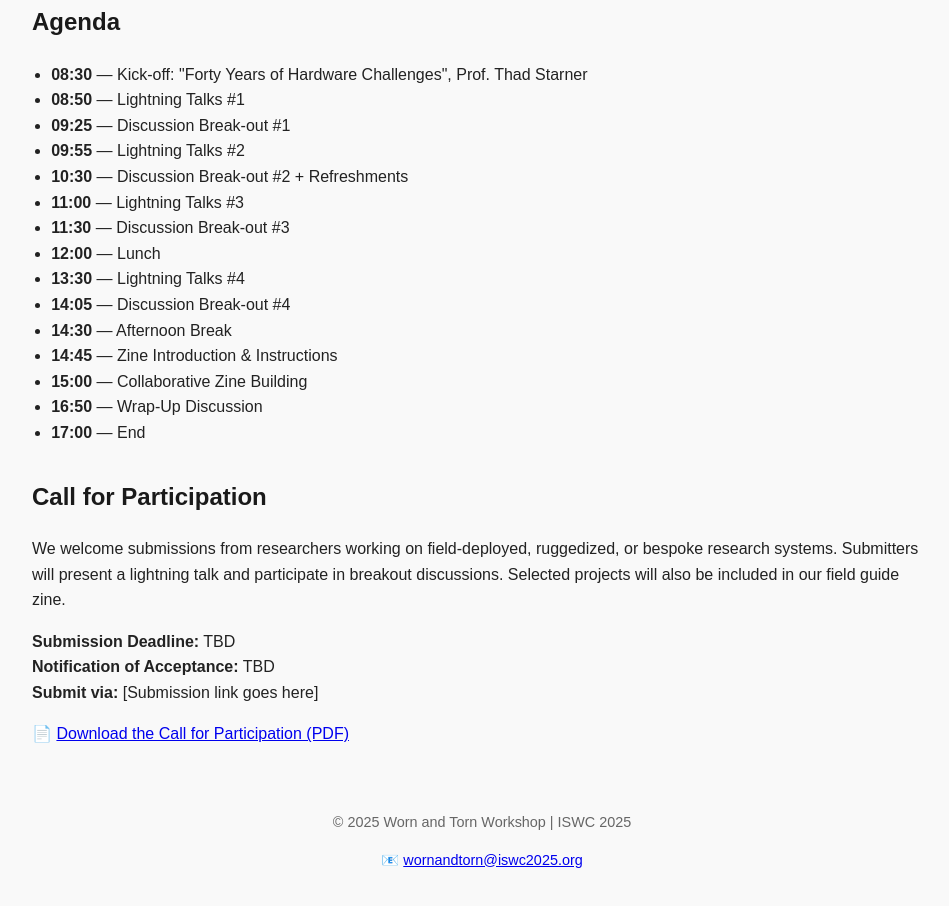
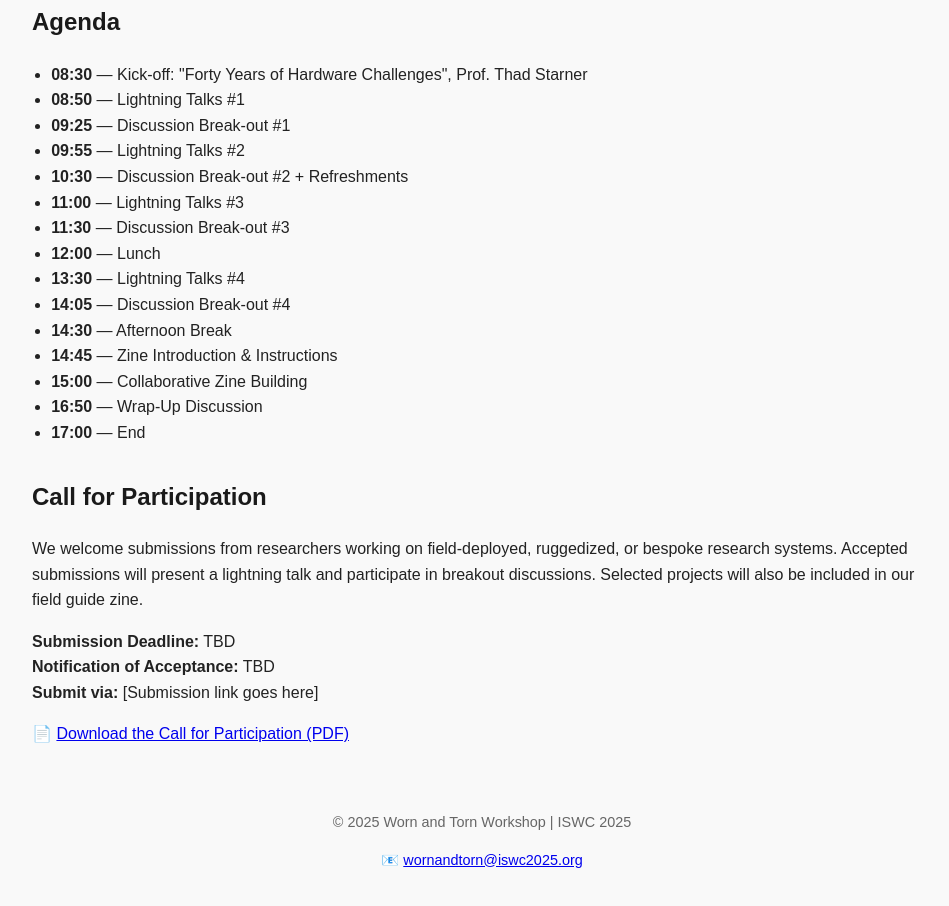
Before and after one commit to wornandtornworkshop/wornandtornworkshop.github.io, a plain HTML site: page index.html in a window 1280 px wide. Shown: the part 1719-2625 px from the top of the page, without its empty margins (158-1107 px from the left). Drawn offline with Linux system fonts and the light colour scheme.

Commit message:
Update index.html

```diff
--- a/index.html
+++ b/index.html
@@ -146,7 +146,7 @@
   <section id="call">
     <h2>Call for Participation</h2>
     <p>
-      We welcome submissions from researchers working on field-deployed, ruggedized, or bespoke research systems. Submitters will present a lightning talk and participate in breakout discussions. Selected projects will also be included in our field guide zine.
+      We welcome submissions from researchers working on field-deployed, ruggedized, or bespoke research systems. Accepted submissions will present a lightning talk and participate in breakout discussions. Selected projects will also be included in our field guide zine.
     </p>
     <p>
       <strong>Submission Deadline:</strong> TBD<br>
```
